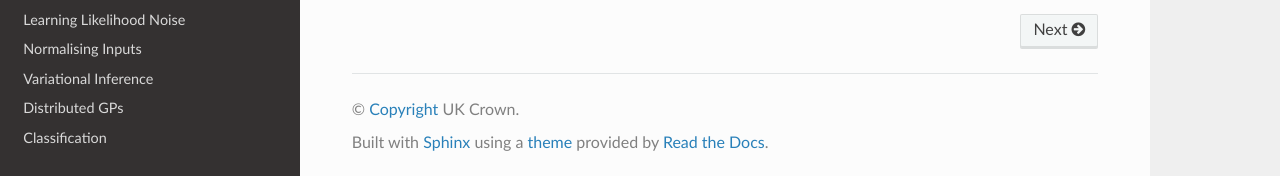
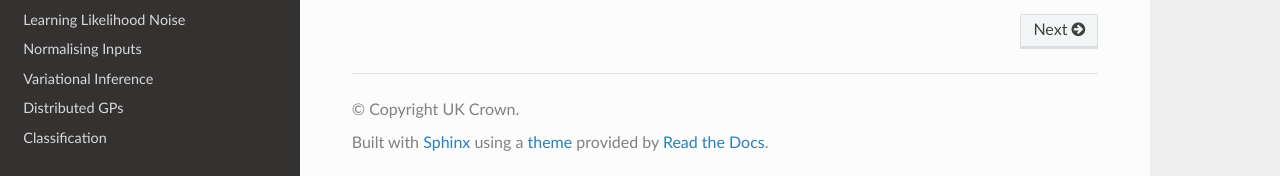
Before and after one commit to gchq/Vanguard, a Sphinx documentation site: the page built from docs/source/index.rst, in a window 1280 px wide and 900 px high, scrolled down 1116 px. Shown: the part 721-897 px from the top of the window. Built offline with Sphinx 7.4.7 and the Read the Docs theme 2.0.0, drawn with Linux system fonts in a browser that asks for light colours; pages that are not in the unit, such as notebooks, are missing from menus; the version number is read from the project's files by our own code; part of the change alters nothing that is shown.

```diff
--- a/docs/source/conf.py
+++ b/docs/source/conf.py
@@ -131,12 +131,7 @@ if os.path.exists(examples_dest):
     shutil.rmtree(examples_dest)
 os.mkdir(examples_dest)
 
-confutils.copy_filtered_files(examples_source, examples_dest, file_types={".ipynb", ".md", ".rst"})
-
-licence_file_path = os.path.join(VANGUARD_FOLDER_FILE_PATH, "LICENSE.md")
-copyright_file_path = os.path.join(SOURCE_FOLDER_FILE_PATH, "copyright.rst")
-
-confutils.create_copyright_file(licence_file_path, copyright_file_path)
+confutils.copy_filtered_files(examples_source, examples_dest, file_types={".ipynb", ".rst"})
 
 notebooks_file_paths = [os.path.join(examples_dest, notebook_path) for notebook_path in os.listdir(examples_dest)]
 confutils.process_notebooks(notebooks_file_paths)
--- a/docs/source/confutils.py
+++ b/docs/source/confutils.py
@@ -6,7 +6,6 @@ import os
 import shutil
 
 import nbformat
-import pypandoc
 
 
 def copy_filtered_files(source_folder, destination_folder, file_types=()):
@@ -48,12 +47,3 @@ def process_notebooks(notebook_file_paths):
 
         with open(notebook_path, "w") as wf:
             nbformat.write(notebook, wf, version=4)
-
-
-def create_copyright_file(licence_file_path, copyright_file_path):
-    """Convert the markdown licence into an RST file for the docs."""
-    rst_output = pypandoc.convert_file(source_file=licence_file_path, to="rst")
-
-    with open(copyright_file_path, "w") as wf:
-        wf.write(":orphan:\n\n")
-        wf.write(rst_output)
--- a/requirements-docs.txt
+++ b/requirements-docs.txt
@@ -62,7 +62,6 @@ pure-eval==0.2.2
 pybtex==0.24.0
 pybtex-docutils==1.0.3
 Pygments==2.17.2
-pypandoc==1.12
 pyparsing==3.1.1
 python-dateutil==2.8.2
 pytz==2024.1
```
Also changed, not shown: 1 other file.
